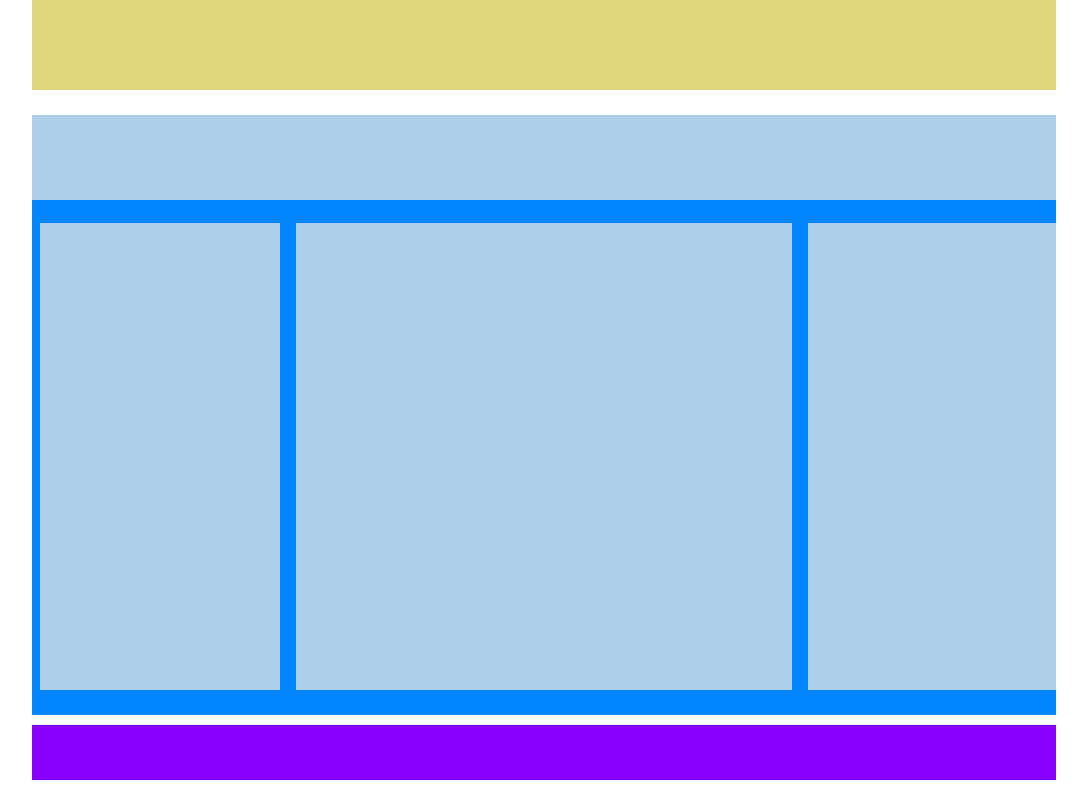
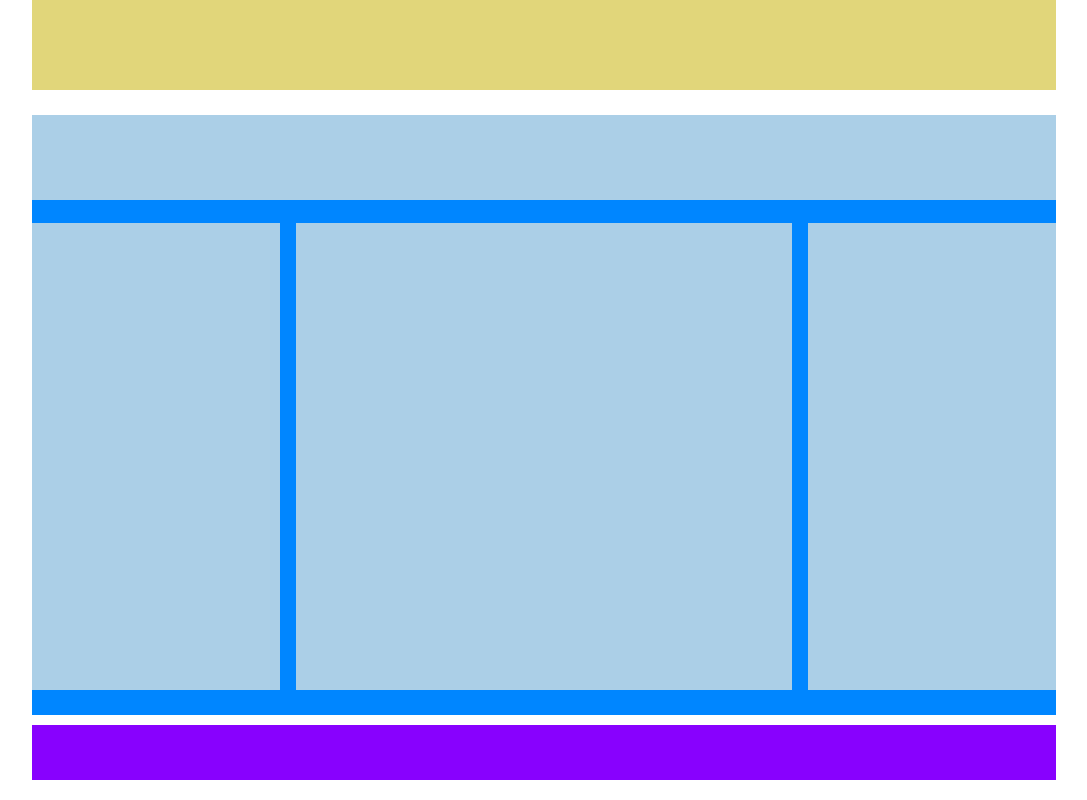
Before and after one commit to Daniele-Simonetti/htmlcss-struttura-wp, a plain HTML site: page index.html in a window 1280 px wide. Shown: the part 565-1365 px from the top of the page, without its empty margins (96-1183 px from the left). Drawn offline with Linux system fonts and the light colour scheme.

Commit message:
final modifier

```diff
--- a/css/style.css
+++ b/css/style.css
@@ -62,9 +62,10 @@ html {
   width: 50%;
 }
 
-.column-left, {
+.column-left {
   border-left: 0px;
 }
+
 .column-right {
   border-right: 0px;
 }
```
